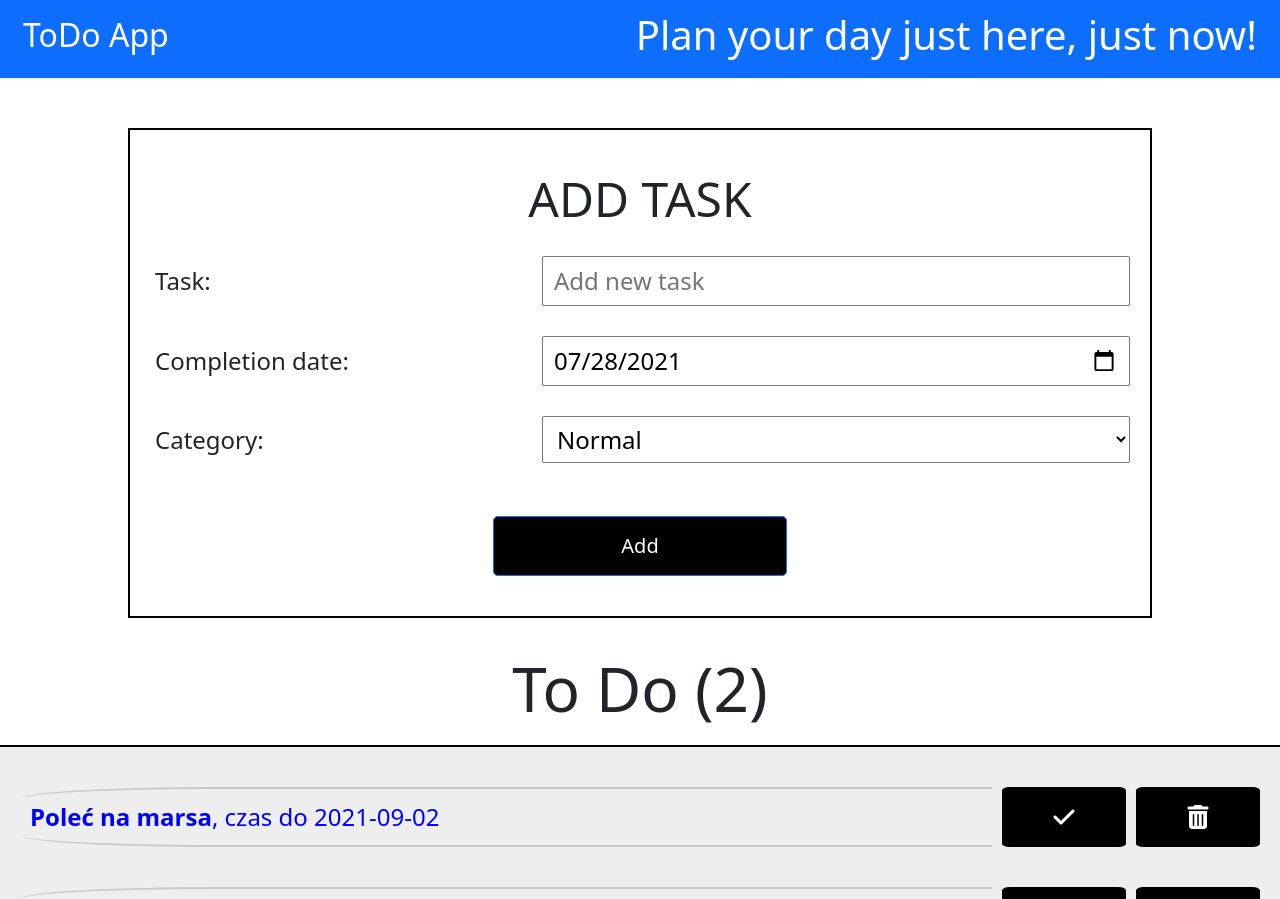
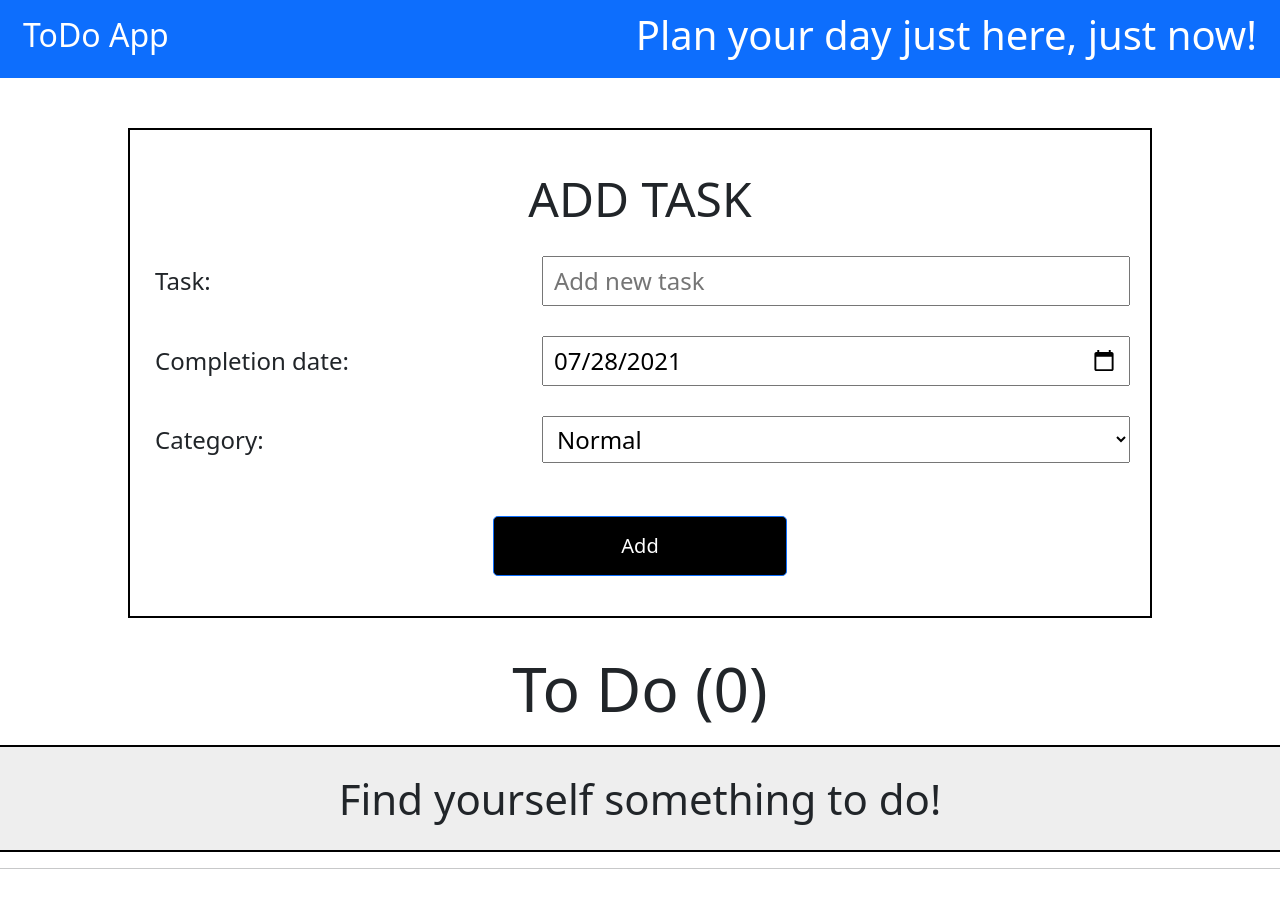
Before and after one commit to bartekmnemo/todo-app, a React (Create React App) app: page / in a window 1280 px wide. Shown: the top 899 px of the page. Built offline with nearby package versions, Linux system fonts and the light colour scheme.

Commit message:
add more css

```diff
--- a/src/components/AddTask.js
+++ b/src/components/AddTask.js
@@ -32,7 +32,7 @@ class AddTask extends Component {
         e.preventDefault()
        const {value, date, category} = this.state
     //    const newList =
-       if(value && date && category) {
+       if(value  && date && category) {
            this.props.addTask(value, date, category)
 
            this.setState({
--- a/src/components/App.js
+++ b/src/components/App.js
@@ -10,31 +10,7 @@ let idCounter = 3;
 
 class App extends Component {
 
-  state = {
-    tasks: [
-      {
-      id: 0,
-      text: "Wyjdź z psem",
-      category: {name: "important",color: "red"},
-      date: "2021-10-22",
-      active: false,
-      finishDate: null
-      },
-      {
-        id: 1,
-        text: "Poleć na marsa",
-        category: {name: "job",color: "blue"},
-        date: "2021-09-02",
-        active: true,
-        finishDate: null
-      },{
-        id: 2,
-        text: "Zbuduj wehikuł czasu",
-        category: {name: "personal",color: "green"},
-        date: "2021-07-14",
-        active: true,
-        finishDate: null
-      }]}
+  state = {tasks: []}
 
   addTast = (value, date, category) => {
     console.log(value, date, category)
--- a/src/components/Task.css
+++ b/src/components/Task.css
@@ -3,24 +3,34 @@
 
 .item {
     display: flex;
+    align-items: center;
     /* justify-content: center; */
     width: 100%;
     margin: 20px 0;
 }
 
-.item p {
-    margin: 0;
+.leftSection {
+    width: 80%;
+}
+
+.rightSection {
+    display: flex;
+    width: 20%;
+}
+
+.item .taskP{
+    margin-right: 100px;
     padding: 10px;
-    flex-grow: 2;
     justify-self: flex-start;
-    font-size: 24px;
+    font-size: 32px;
     border-bottom: 2px solid rgba(0, 0, 0, 0.158);
     border-top: 2px solid rgba(0, 0, 0, 0.158);
-    border-radius: 20% 0% 0% 20%;
+    border-radius: 20% 10% 10% 20%;
 }
 
 .item button {
-    width: 10%;
+    flex-grow: 1;
+    height: 60px;
     justify-self: flex-end;
     margin-left:10px ;
     border-radius: 6%;
--- a/src/components/Task.js
+++ b/src/components/Task.js
@@ -9,7 +9,12 @@ const Task = props => {
     if(props.task.active){
         return (
             <div className="item">
-              <p style={style}><strong>{props.task.text}</strong>, czas do {props.task.date} </p> <button onClick={() => props.handleCheck(props.task.id)}><i className="fas fa-check"></i></button> <button onClick={() => props.handleRemove(props.task.id)}><i className="fas fa-trash-alt"></i></button>
+              <div className="leftSection">
+                 <p className="taskP" style={style}><strong>{props.task.text}</strong>, deadline: {props.task.date} </p>
+              </div>
+              <div className="rightSection">
+                <button onClick={() => props.handleCheck(props.task.id)}><i className="fas fa-check"></i></button> <button onClick={() => props.handleRemove(props.task.id)}><i className="fas fa-trash-alt"></i></button>
+              </div>
             </div>
          );
     }
@@ -17,7 +22,12 @@ const Task = props => {
         const time = new Date().toLocaleDateString()
         return (
             <div className="item">
-              <p style={style}><strong>{props.task.text}</strong> - {time}</p> <button onClick={() => props.handleRemove(props.task.id)}><i className="fas fa-trash-alt"></i></button>
+                 <div className="leftSection">
+                     <p className="taskP" style={style}><strong>{props.task.text}</strong> - {time}</p>
+                </div>
+                <div className="rightSection">
+                    <button onClick={() => props.handleRemove(props.task.id)}><i className="fas fa-trash-alt"></i></button>
+               </div>
             </div>
          );
     }
--- a/src/components/TaskList.css
+++ b/src/components/TaskList.css
@@ -5,10 +5,15 @@
     width: 100%;
     /* margin: 0 auto; */
     padding: 20px;
-    text-align: justify;
+    text-align: center;
     background-color: rgb(238, 238, 238);
     border-top: 2px solid black;
     border-bottom: 2px solid black;
+}
+
+.list p {
+    margin: 0;
+    font-size: 42px;
 }
 
 .listSection h1{
```
